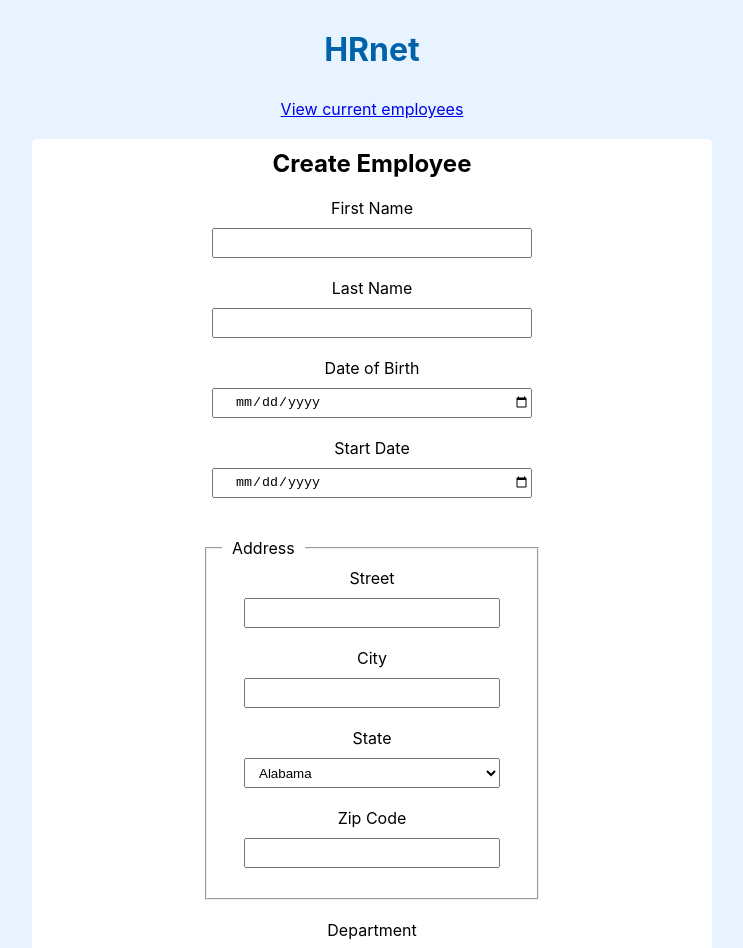
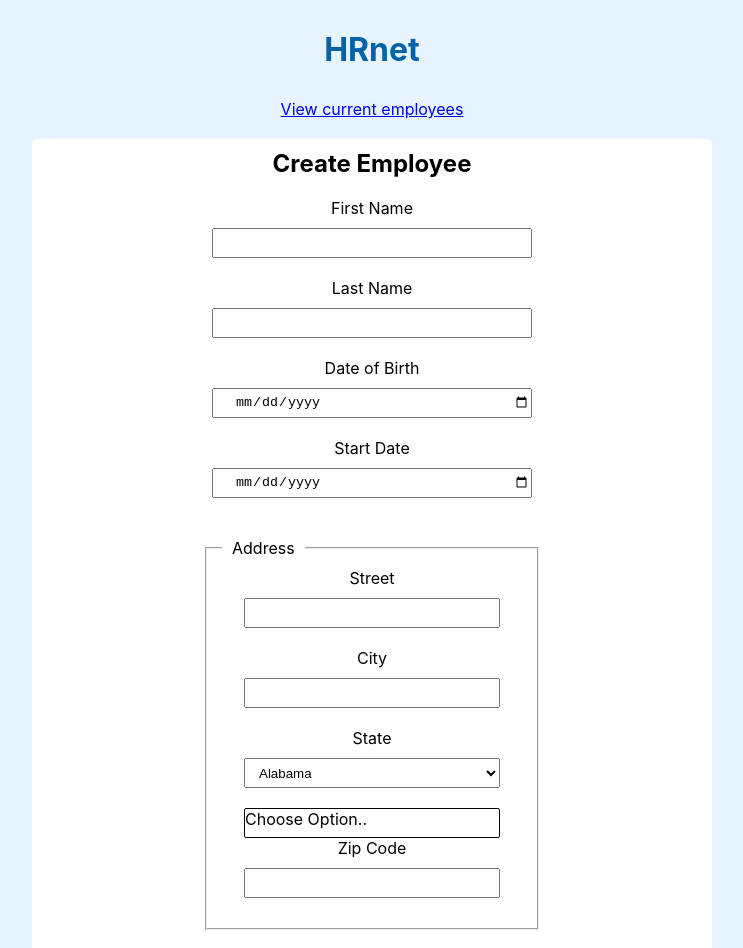
Before and after one commit to AmandaAbarte/project14, a React (Create React App) app: page / in a window 1280 px wide. Shown: the top 948 px of the page, without its empty margins (268-1011 px from the left). Built offline with nearby package versions, Linux system fonts and the light colour scheme.

Commit message:
toggle custom dropdown

```diff
--- a/src/App.css
+++ b/src/App.css
@@ -77,4 +77,52 @@
 .home-container form button:hover {
   transform: scale(1.05);
 }
+
+.cust-dropdown-div {
+  display: flex;
+  flex-direction: column;
+  width: 80%;
+  position: relative;
+}
+
+.cust-dropdown-div .cust-input-value {
+  cursor: pointer;
+  border: 1px solid black;
+  border-radius: 2px;
+  height: 30px;
+  box-sizing: border-box;
+}
+
+.cust-dropdown-div .cust-dropdown-list {
+  display: flex;
+  flex-direction: column;
+  position: absolute;
+  top: 29px;
+  background-color: white;
+  border: 1px solid black;
+  width: 100%;
+  height: 200px;
+  overflow-y: scroll;
+  box-sizing: border-box;
+  list-style: none;
+  padding: 0;
+}
+
+.cust-dropdown-div .cust-dropdown-list::-webkit-scrollbar {
+  width: 10px;
+}
+
+.cust-dropdown-div .cust-dropdown-list::-webkit-scrollbar-thumb {
+  background-color: #204a6f;
+}
+
+.cust-dropdown-div .cust-dropdown-list li {
+  padding: 4px 40px;
+  cursor: pointer;
+}
+
+.cust-dropdown-div .cust-dropdown-list li:hover {
+  background-color: #2377bf;
+  color: white;
+}
 /*# sourceMappingURL=App.css.map */
--- a/src/App.scss
+++ b/src/App.scss
@@ -68,3 +68,5 @@ $dark-blue: #0063a9;
     }
   }
 }
+
+@import "./components/dropdown"
--- /dev/null
+++ b/src/components/_dropdown.scss
@@ -0,0 +1,42 @@
+.cust-dropdown-div {
+  display: flex;
+  flex-direction: column;
+  width: 80%;
+  position: relative;
+  .cust-input-value {
+    cursor: pointer;
+    border: 1px solid black;
+    border-radius: 2px;
+    height: 30px;
+
+    box-sizing: border-box;
+  }
+  .cust-dropdown-list {
+    display: flex;
+    flex-direction: column;
+    position: absolute;
+    top: 29px;
+    background-color: white;
+    border: 1px solid black;
+    width: 100%;
+    height: 200px;
+    overflow-y: scroll;
+    box-sizing: border-box;
+    list-style: none;
+    padding: 0;
+    &::-webkit-scrollbar {
+      width: 10px;
+    }
+    &::-webkit-scrollbar-thumb {
+      background-color: #204a6f;
+    }
+    li {
+      padding: 4px 40px;
+      cursor: pointer;
+      &:hover {
+        background-color: #2377bf;
+        color: white;
+      }
+    }
+  }
+}
--- /dev/null
+++ b/src/components/dropdown.jsx
@@ -0,0 +1,26 @@
+import React, { useState } from "react";
+
+export default function Dropdown(props) {
+  const list = props.list.map((item) => {
+    return <li key={item}>{item}</li>;
+  });
+  const [isVisible, setIsVisible] = useState(false);
+  const styles = {
+    list: {
+      display: isVisible ? "flex" : "none",
+    },
+  };
+  function ToggleDropdown() {
+    setIsVisible(!isVisible);
+  }
+  return (
+    <div className="cust-dropdown-div">
+      <span className="cust-input-value" onClick={ToggleDropdown}>
+        Choose Option..
+      </span>
+      <ul className="cust-dropdown-list" style={styles.list}>
+        {list}
+      </ul>
+    </div>
+  );
+}
--- a/src/components/home.jsx
+++ b/src/components/home.jsx
@@ -1,5 +1,6 @@
 import React, { useEffect, useState } from "react";
 import { useDispatch, useSelector } from "react-redux";
+import Dropdown from "./dropdown";
 
 export default function Home() {
   const dispatch = useDispatch();
@@ -33,6 +34,58 @@ export default function Home() {
     });
     // console.log(formData);
   }
+  const states = [
+    "Alabama",
+    "Alaska",
+    "Arizona",
+    "Arkansas",
+    "California",
+    "Colorado",
+    "Connecticut",
+    "Delaware",
+    "Florida",
+    "Georgia",
+    "Hawaii",
+    "Idaho",
+    "Illinois",
+    "Indiana",
+    "Iowa",
+    "Kansas",
+    "Kentucky",
+    "Louisiana",
+    "Maine",
+    "Maryland",
+    "Massachusetts",
+    "Michigan",
+    "Minnesota",
+    "Mississippi",
+    "Missouri",
+    "Montana",
+    "Nebraska",
+    "Nevada",
+    "New Hampshire",
+    "New Jersey",
+    "New Mexico",
+    "New York",
+    "North Carolina",
+    "North Dakota",
+    "Ohio",
+    "Oklahoma",
+    "Oregon",
+    "Pennsylvania",
+    "Rhode Island",
+    "South Carolina",
+    "South Dakota",
+    "Tennessee",
+    "Texas",
+    "Utah",
+    "Vermont",
+    "Virginia",
+    "Washington",
+    "West Virginia",
+    "Wisconsin",
+    "Wyoming",
+  ];
 
   useEffect(() => {
     localStorage.setItem("employeeData", JSON.stringify(data));
@@ -72,6 +125,7 @@ export default function Home() {
             <option>Human Resources</option>
             <option>Legal</option>
           </select>
+          <Dropdown list={states} />
 
           <label htmlFor="zipcode">Zip Code</label>
           <input id="zipcode" type="number" onChange={handleInput} />
```
Also changed, not shown: 1 other file (tests, documents, lock files or other folders).
